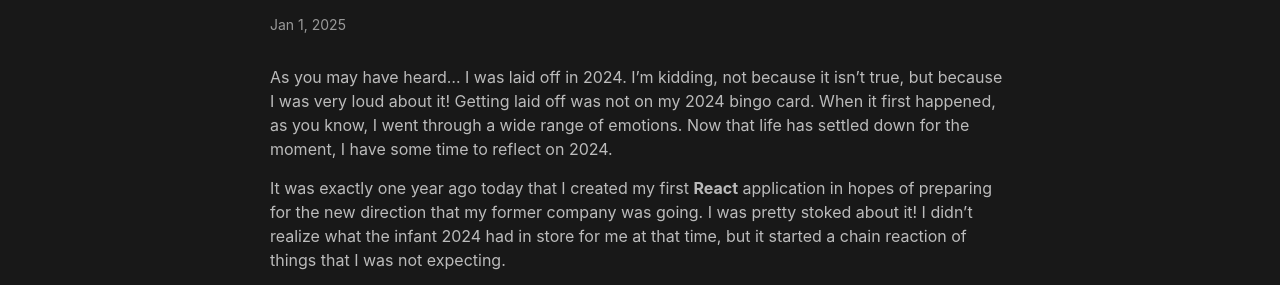
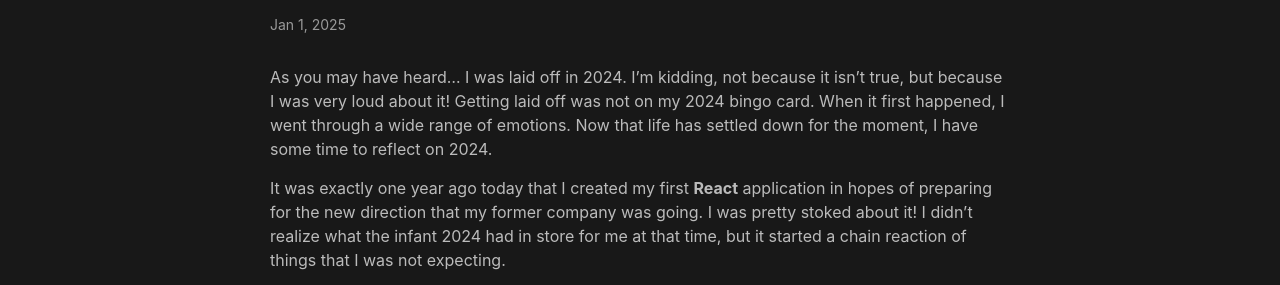
Before and after one commit to jeffvaccaro/jeffvaccaro.github.io, a Jekyll site: the page built from _posts/2025-01-01-year-end-review.md, in a window 1280 px wide and 1400 px high. Shown: the part 190-475 px from the top of the window. Built offline with Jekyll 4.4.1, drawn with Linux system fonts in a browser that asks for light colours; some of the changed lines change nothing that is shown; some of the changed text lies outside the part shown.

Commit message:
updated post

```diff
--- a/_posts/2025-01-01-year-end-review.md
+++ b/_posts/2025-01-01-year-end-review.md
@@ -5,7 +5,7 @@
 categories: Beyond the Code
 ---
 
-As you may have heard... I was laid off in 2024. I'm kidding, not because it isn't true, but because I was very loud about it! Getting laid off was not on my 2024 bingo card. When it first happened, as you know, I went through a wide range of emotions. Now that life has settled down for the moment, I have some time to reflect on 2024.
+As you may have heard... I was laid off in 2024. I'm kidding, not because it isn't true, but because I was very loud about it! Getting laid off was not on my 2024 bingo card. When it first happened, I went through a wide range of emotions. Now that life has settled down for the moment, I have some time to reflect on 2024.
 
 It was exactly one year ago today that I created my first **React** application in hopes of preparing for the new direction that my former company was going. I was pretty stoked about it! I didn't realize what the infant 2024 had in store for me at that time, but it started a chain reaction of things that I was not expecting.
 
@@ -21,6 +21,6 @@
 
 Today, I am right where I'm supposed to be. I'm at a new company, in a new position. There are challenges that I've never faced before, but I wake up every day excited to try to solve those issues. I work with people that I learn from on a daily basis, and I feel honored and grateful to be where I'm at. I am enjoying the process of building something new and exciting but from a totally different perspective than where I've spent the majority of my career.
 
-On 1/1/24, there was a certain level of uncertainty and some fear. On 1/1/25, there is still uncertainty (of course), but no fear and that is huge difference!
+On 1/1/24, there was a certain level of uncertainty and some fear. On 1/1/25, there is still uncertainty (of course), but much less fear and that is huge difference!
 
-Happy 2025!
+**Happy 2025!**
```
